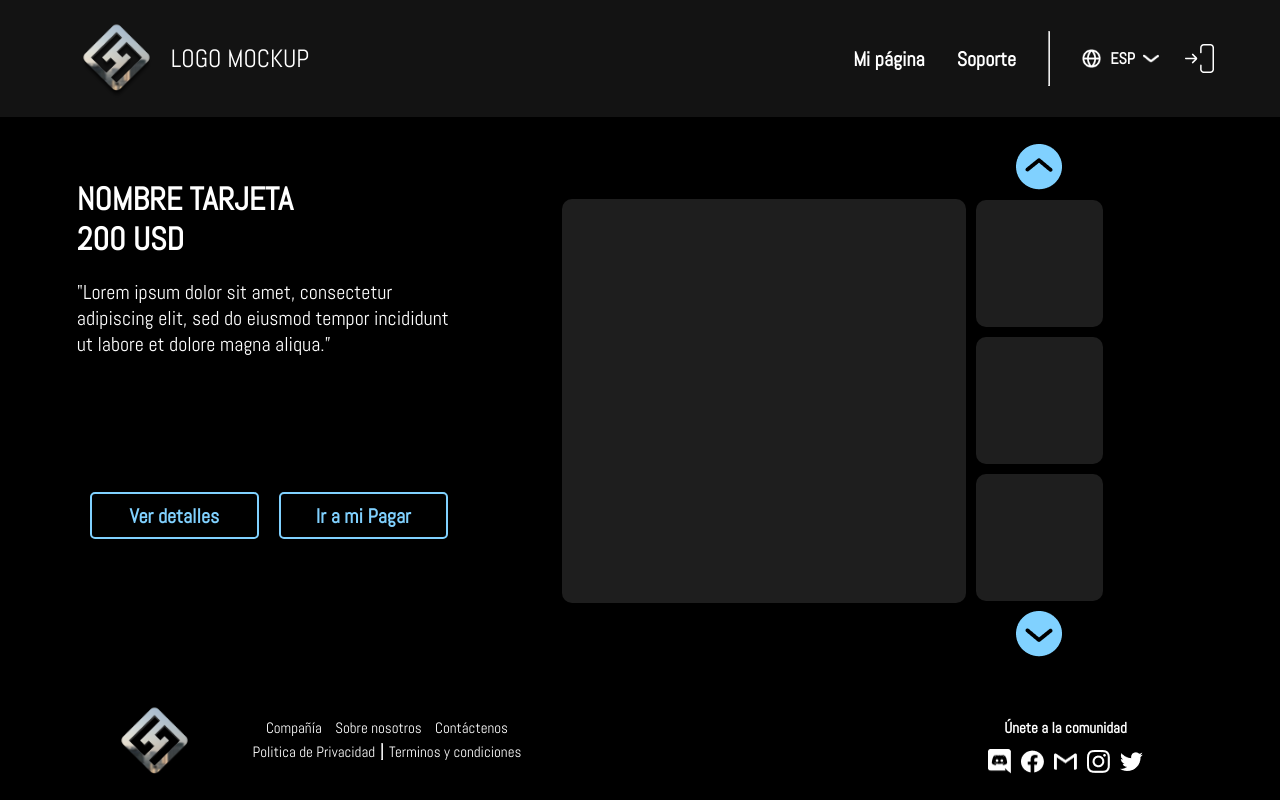
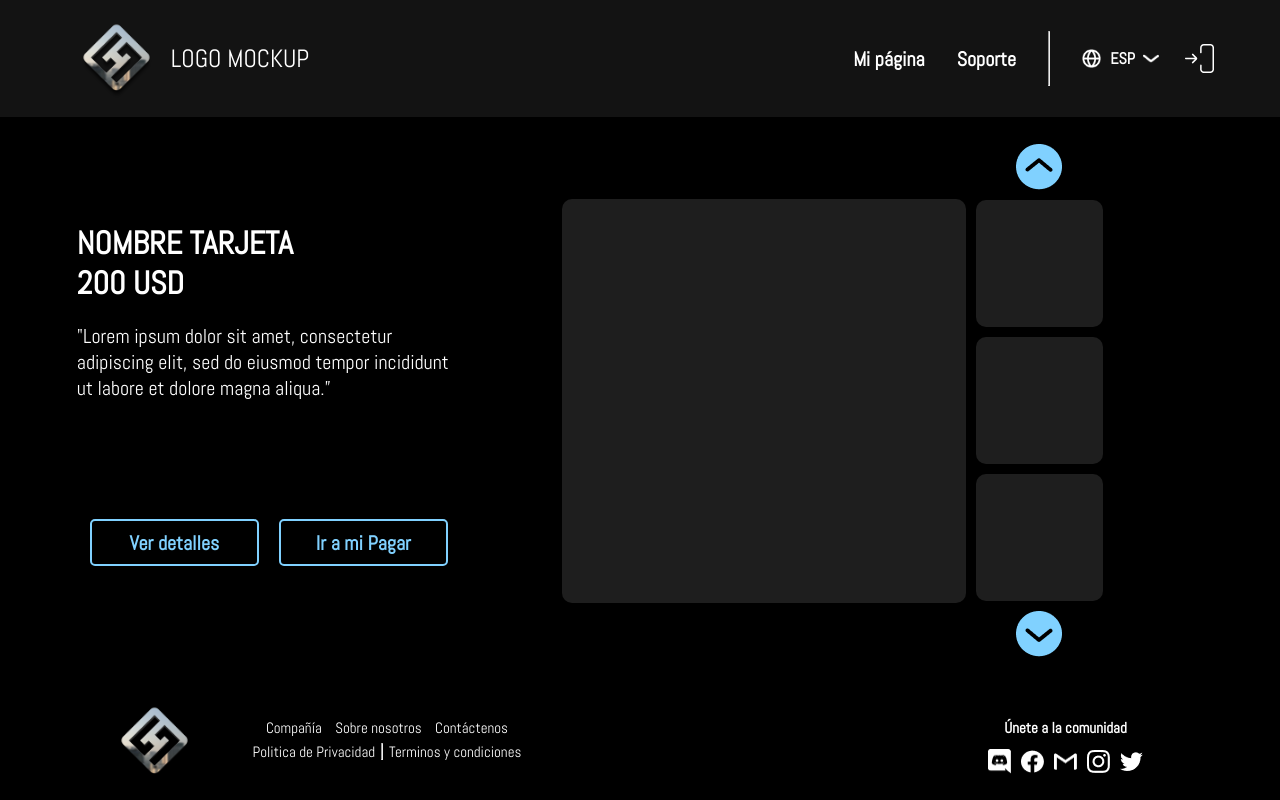
Before and after one commit to Epadrino/primer_proyecto_mockup, a Next.js app: page /planesV in a window 1280 px wide. Built offline with nearby package versions, Linux system fonts and the light colour scheme.

Commit message:
optimizacion
se mejoro la visualización en la pagina planes V

```diff
--- a/styles/planesV/StyledPlanesV.ts
+++ b/styles/planesV/StyledPlanesV.ts
@@ -8,9 +8,11 @@ export const Contenedor = styled.div`
 	width: 100%;
 
 	@media ${device.mobileXS} {
+		min-height: 570px;
 		height: 85.36vh;
 	}
 	@media ${device.tablet} {
+		min-height: 530px;
 		height: 70.91vh;
 	}
 `;
@@ -25,32 +27,42 @@ export const Caja = styled.div`
 	}
 	@media ${device.tablet} {
 		grid-template-columns: 6vw 30% auto 6vw;
+		grid-template-rows: 20px 1fr 1fr 20px;
 	}
 	@media ${device.laptopL} {
 		grid-template-columns: 6vw 44vw 44vw 6vw;
+		grid-template-rows: 20px 1fr 1fr 20px;
 	}
 `;
 
 export const ContenedorIzq = styled.div`
 	display: flex;
-	flex-direction: column;
-	justify-content: center;
-	align-items: center;
+	width: 100%;
+	height: 100%;
 
 	@media ${device.mobileXS} {
+		justify-content: center;
+		align-items: center;
 		grid-row: 1;
 		grid-column: 2;
 	}
 	@media ${device.tablet} {
+		align-items: flex-end;
+		justify-content: center;
+		grid-row: 2;
 		grid-column: 2;
-		padding: 0;
+	}
+	@media ${device.tablet} {
+		align-items: flex-end;
+		justify-content: center;
+		grid-row: 2;
+		grid-column: 2;
 	}
 `;
 
 export const ContenedorDeTexto = styled.div`
 	display: flex;
 	flex-direction: column;
-	width: auto;
 
 	@media ${device.mobileXS} {
 	}
@@ -62,15 +74,22 @@ export const Titulo = styled.div`
 	width: 100%;
 	height: 100%;
 	font-style: normal;
-	text-align: left;
+
 	color: ${(props) => props.theme.colors.primary};
 
 	@media ${device.mobileXS} {
 		font-family: ${(props) => props.theme.fonts.primary};
 		font-weight: 700;
 		font-size: 20px;
+		text-align: center;
 	}
 	@media ${device.tablet} {
+		font-family: ${(props) => props.theme.fonts.primary};
+		font-weight: 700;
+		font-size: 25px;
+		text-align: left;
+	}
+	@media ${device.laptop} {
 		font-family: ${(props) => props.theme.fonts.primary};
 		font-weight: 700;
 		font-size: 32px;
@@ -85,6 +104,17 @@ export const Parrafo = styled.div`
 		display: none;
 	}
 	@media ${device.tablet} {
+		display: flex;
+		width: 100%;
+		margin-top: 20px;
+		max-width: 430px;
+
+		font-family: ${(props) => props.theme.fonts.primary};
+		font-style: normal;
+		font-size: 15px;
+		color: ${(props) => props.theme.colors.primary};
+	}
+	@media ${device.laptop} {
 		display: flex;
 		width: 100%;
 		margin-top: 20px;
@@ -109,12 +139,12 @@ export const ContenedorDeProductos = styled.div`
 	@media ${device.tablet} {
 		min-width: 0px;
 		grid-column: 3;
-		grid-row: 1 / spam 2;
+		grid-row: 2 / 4;
 	}
 	@media ${device.laptop} {
 		min-width: 550px;
 		grid-column: 3;
-		grid-row: 1 / spam 2;
+		grid-row: 2 / 4;
 	}
 `;
 
@@ -122,13 +152,14 @@ export const ContenedorDeBotones = styled.div`
 	display: flex;
 	flex-direction: row;
 	align-items: center;
-	width: cal(100%-10px);
-	padding: 10px;
-	height: 120px;
+	width: 100%;
+	height: 100%;
 
 	@media ${device.mobileXS} {
 		justify-content: center;
 		flex-direction: row-reverse;
+		align-content: center;
+
 		grid-row: 3;
 		grid-column: 1 / 4;
 
@@ -136,21 +167,22 @@ export const ContenedorDeBotones = styled.div`
 	}
 	@media ${device.tablet} {
 		justify-content: start;
-		align-items: flex-start;
+		align-content: flex-start;
 		flex-wrap: wrap;
+		padding-top: 20px;
 
+		grid-row: 3;
 		grid-column: 2;
-		grid-row: 2;
 
-		gap: 20px;
+		gap: 10px;
 	}
 	@media ${device.laptop} {
 		justify-content: center;
-		align-items: flex-start;
+		align-content: center;
 		flex-wrap: nowrap;
 
+		grid-row: 3;
 		grid-column: 2;
-		grid-row: 2;
 
 		gap: 20px;
 	}
--- a/styles/referidos/StyledReferidos.ts
+++ b/styles/referidos/StyledReferidos.ts
@@ -6,12 +6,12 @@ export const Contenedor = styled.div`
 	flex-direction: column;
 
 	@media ${device.mobileXS} {
-		grid-template-columns: 7.5vw auto 7.5vw;
+		grid-template-columns: 7.5vw 1fr 7.5vw;
 		height: 85.36vh;
 		width: 80%;
 	}
 	@media ${device.tablet} {
-		grid-template-columns: 6vw 30vw auto 6vw;
+		grid-template-columns: 6vw 30vw 1fr 6vw;
 		height: 70.91vh;
 		min-height: 500px;
 	}
```
